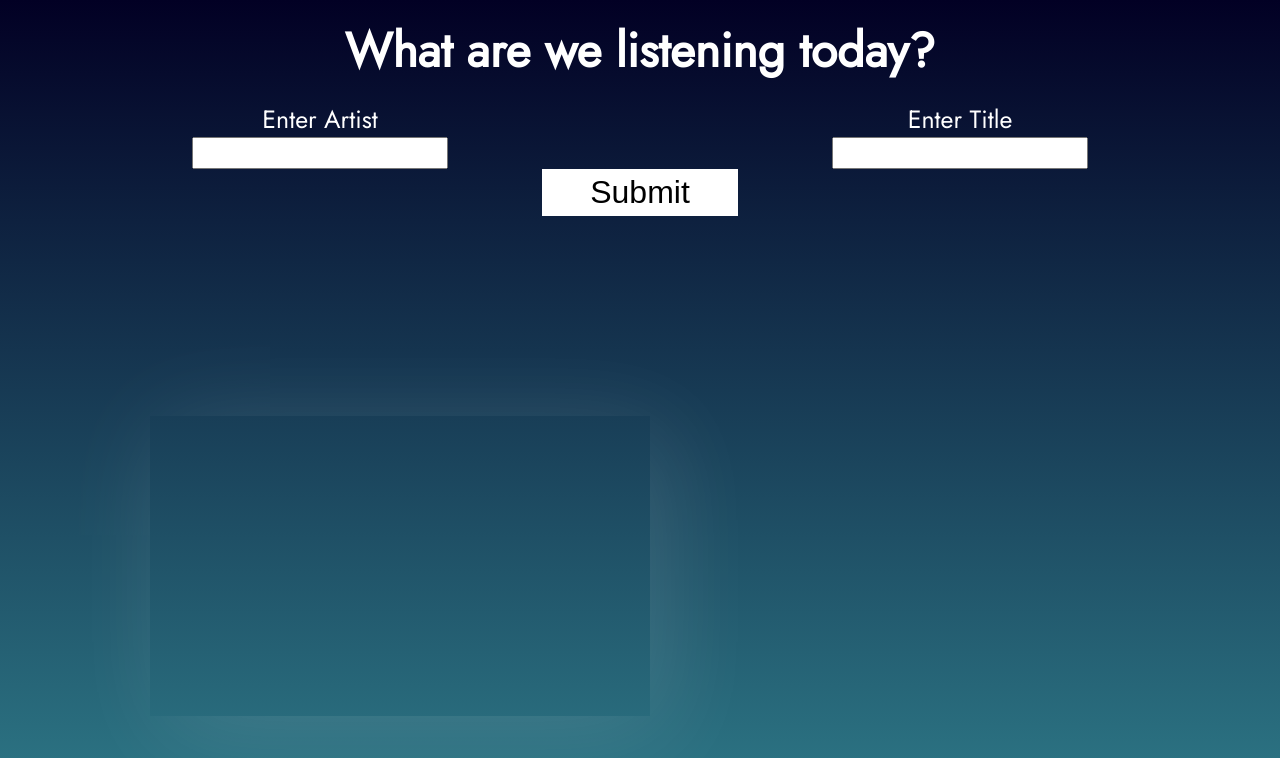
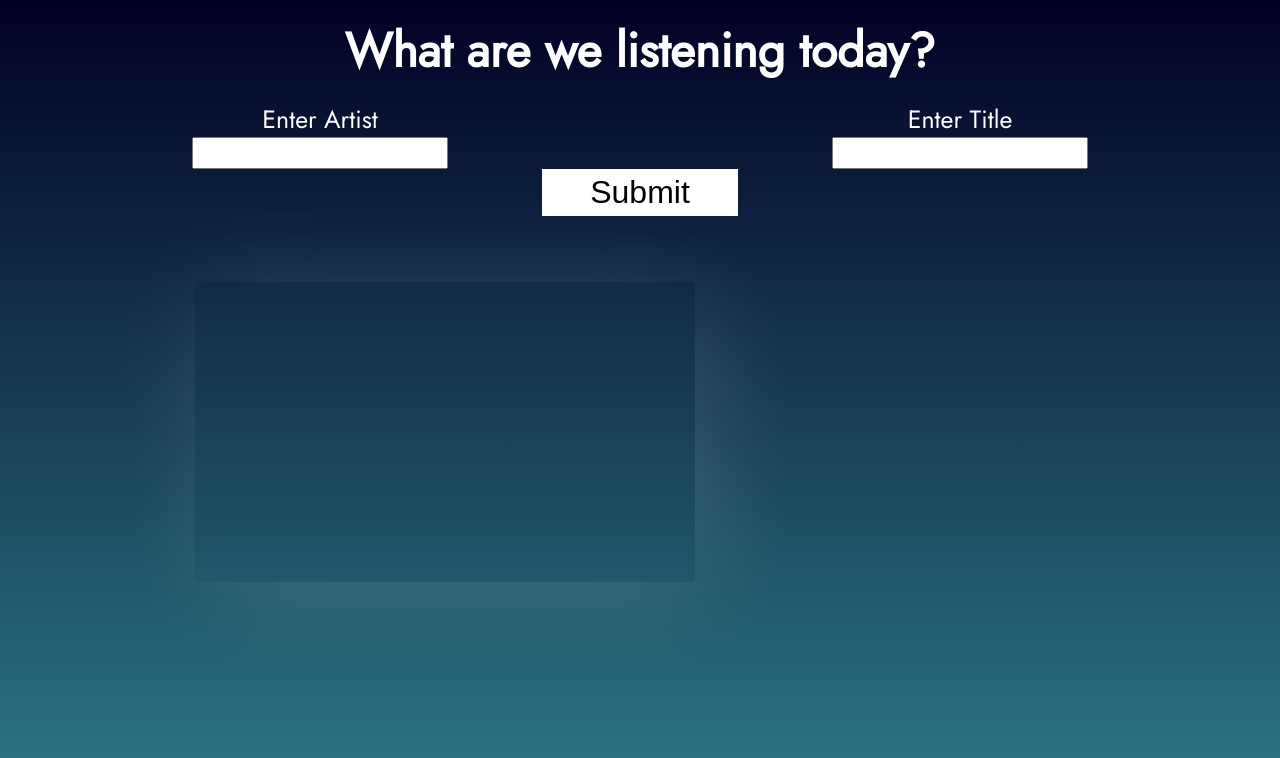
Before and after one commit to Vodok1/lyricsYT, a plain HTML site: page index.html in a window 1280 px wide. Both pictures are taken after typing "Sample", "Sample" into the empty fields and a click on the button "Submit". Drawn offline with nearby package versions, Linux system fonts and the light colour scheme; no server answers.

Commit message:
hero iframe layout

```diff
--- a/style.css
+++ b/style.css
@@ -67,6 +67,7 @@ button:hover {
   color: white;
 }
 .hero {
+  padding: 1rem 0;
   width: 100%;
   margin: 50px 0;
   position: relative;
@@ -79,7 +80,8 @@ button:hover {
   box-shadow: 15px 15px 100px 0px rgba(255, 255, 255, 0.75);
   border: none;
   position: sticky;
-  margin: 150px 150px 0 150px;
+  left: 25%;
+  transform: translateX(-25%);
   top: 150px;
   width: 500px;
   height: 300px;
```
